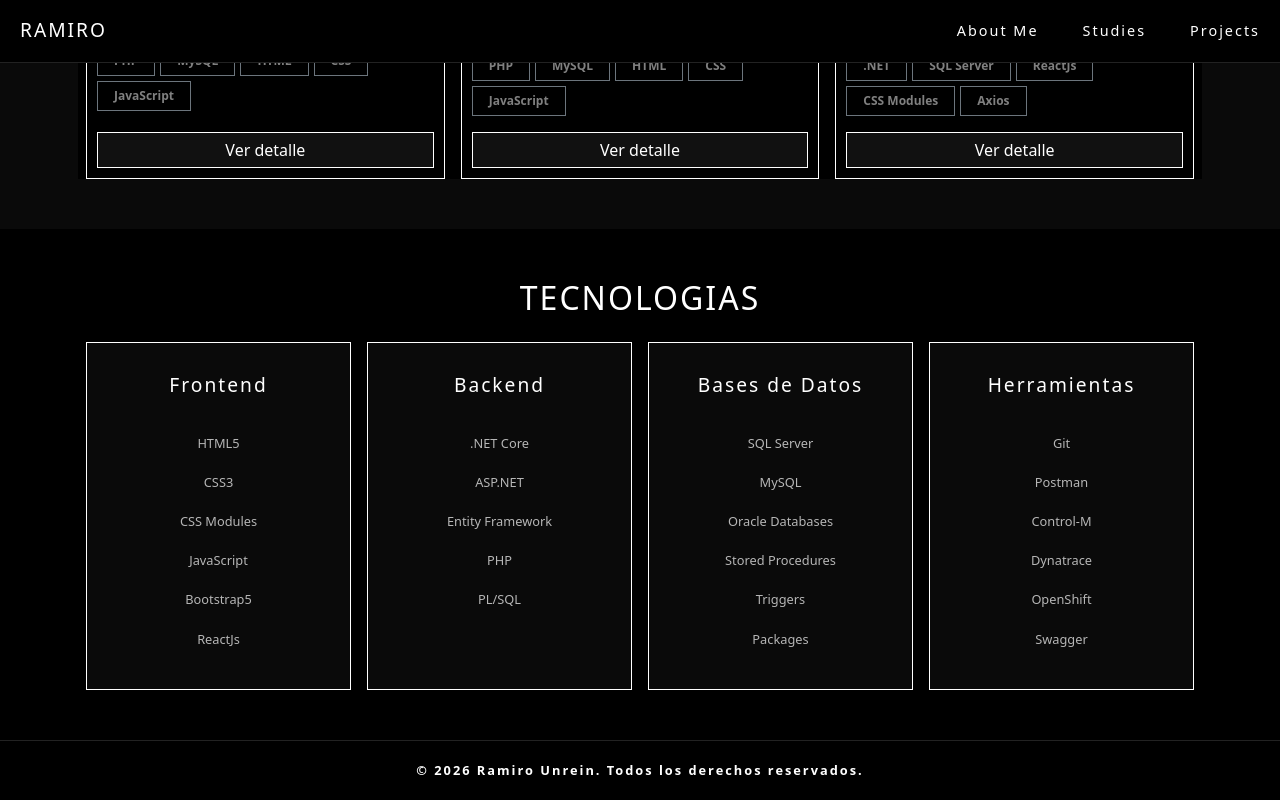
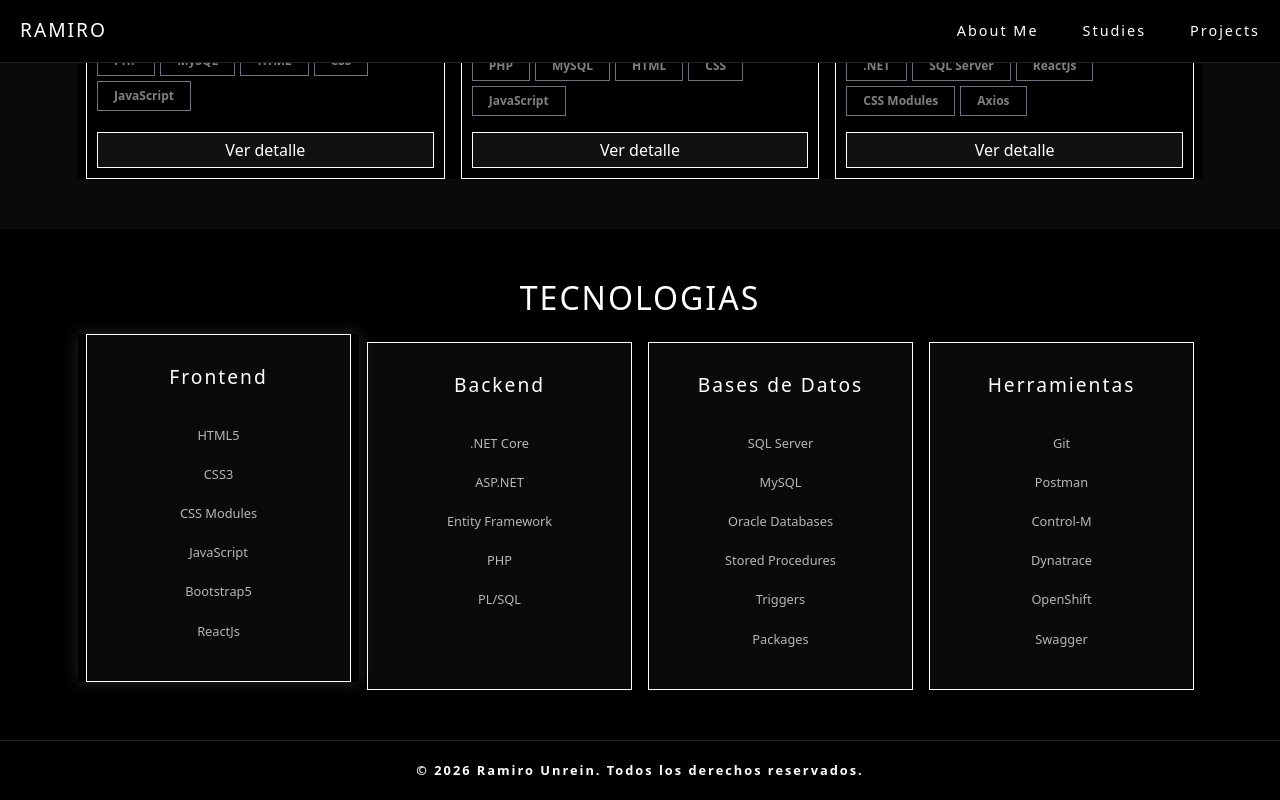
Before and after one commit to unreinramiro/portfolioUnreinRamiro, a React (Vite) app in the folder plantillafullstack.client/: page /home in a window 1280 px wide. In both pictures the pointer is over the element 218 px from the left and 3559 px from the top of the page. Shown: the part 3044-3844 px from the top of the page. Built offline with nearby package versions, Linux system fonts and the light colour scheme.

Commit message:
Se anadieron animaciones a la parte de Tecnologias

```diff
--- a/plantillafullstack.client/src/pages/Tecnologies/Tecnologies.jsx
+++ b/plantillafullstack.client/src/pages/Tecnologies/Tecnologies.jsx
@@ -24,7 +24,7 @@ const Tecnologies = () => {
             <div className='row g-3'>
               {tecnologies.map((tecno, index) => (
                 <div
-                  className='col-12 col-sm-6 col-lg-3'
+                  className={`${styles.cardContainer} col-12 col-sm-6 col-lg-3`}
                   key={index}
                 >
                   <TecnCard
--- a/plantillafullstack.client/src/pages/Tecnologies/Tecnologies.module.css
+++ b/plantillafullstack.client/src/pages/Tecnologies/Tecnologies.module.css
@@ -6,3 +6,13 @@
 .contentTecnologies{
     margin: 50px;
 }
+
+.cardContainer{
+    transition: transform 0.3s ease, box-shadow 0.3s ease, border-color 0.3s ease;
+}
+
+.cardContainer:hover{
+    transform: translateY(-8px);
+    border-color: rgba(255, 255, 255, 0.8);
+    box-shadow: 0 0 15px rgba(252, 252, 252, 0.15);
+}
```
